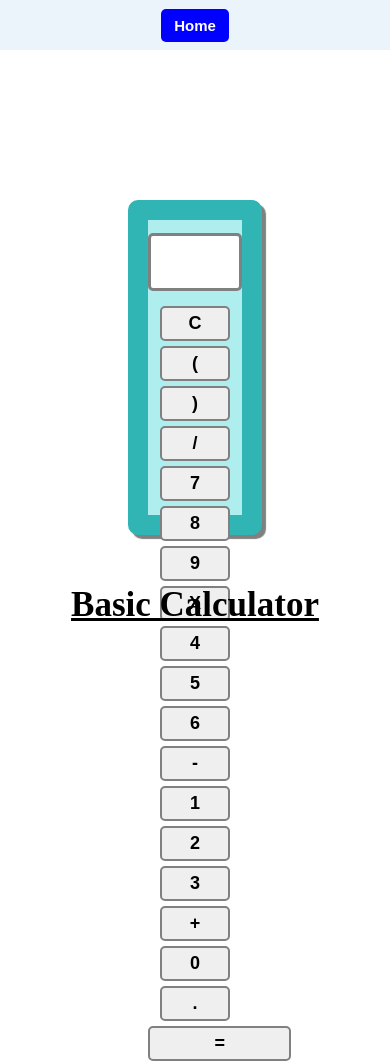
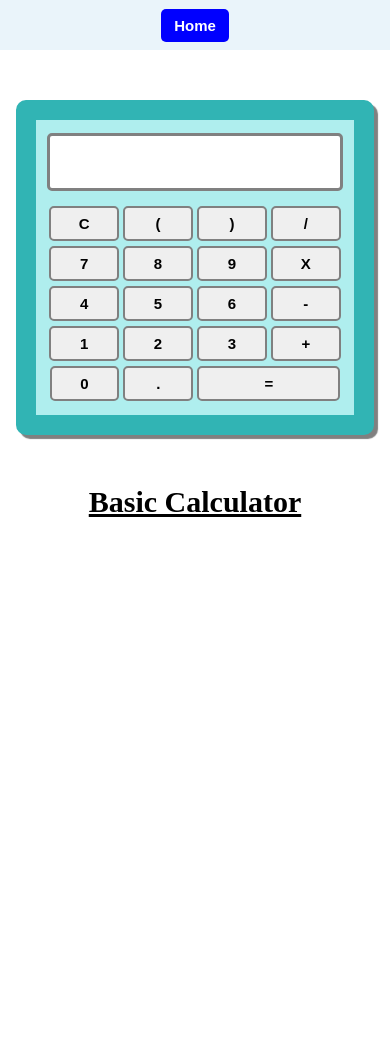
Before and after one commit to M-Imran-Sarwar/basic-calculator, a plain HTML site: page index.html in a window 390 px wide. After the commit the page ends 844 px from the top, so only its background shows below. Drawn offline with Linux system fonts and the light colour scheme.

Commit message:
Calculator files updated

```diff
--- a/style.css
+++ b/style.css
@@ -24,3 +24,16 @@ nav{ height: 50px; background-color: rgb(234, 244, 250); text-align: center;
 .btn{ text-align: center;}
 
 h1{ text-align: center; font-size: 35px; margin-top: 50px; text-decoration: underline;}
+
+
+
+
+@media only screen and (max-width: 960px){
+      .main{ border: 20px solid rgb(49, 180, 180); width: 85%; height: 295px; margin: 100px auto 0 auto;
+              box-shadow: 4px 4px 1px gray;}
+      .num{ width: 22%; height: 35px; font-size: 15px; margin: 5px auto 0 auto; }
+      .equal{ margin: 5px auto 0px auto; width: 45%; height: 35px; font-size: 15px; font-weight: bold;}
+      h1{ margin-top: 35; font-size: 30px;}
+
+
+}
```
